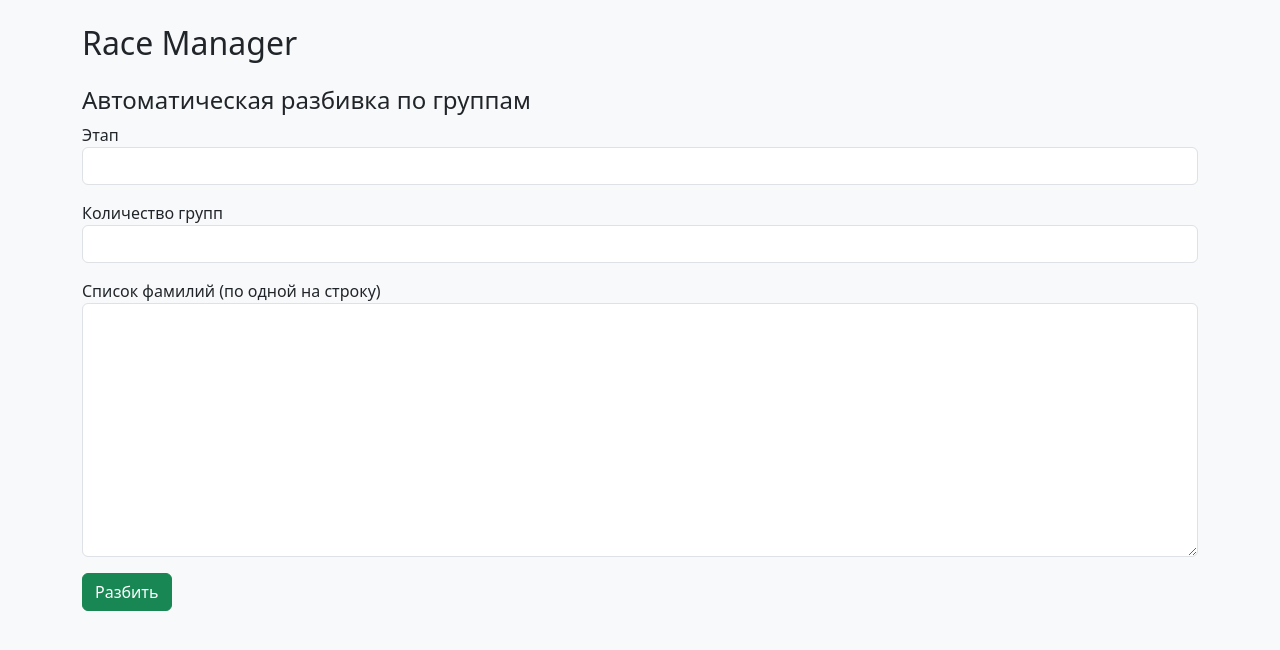
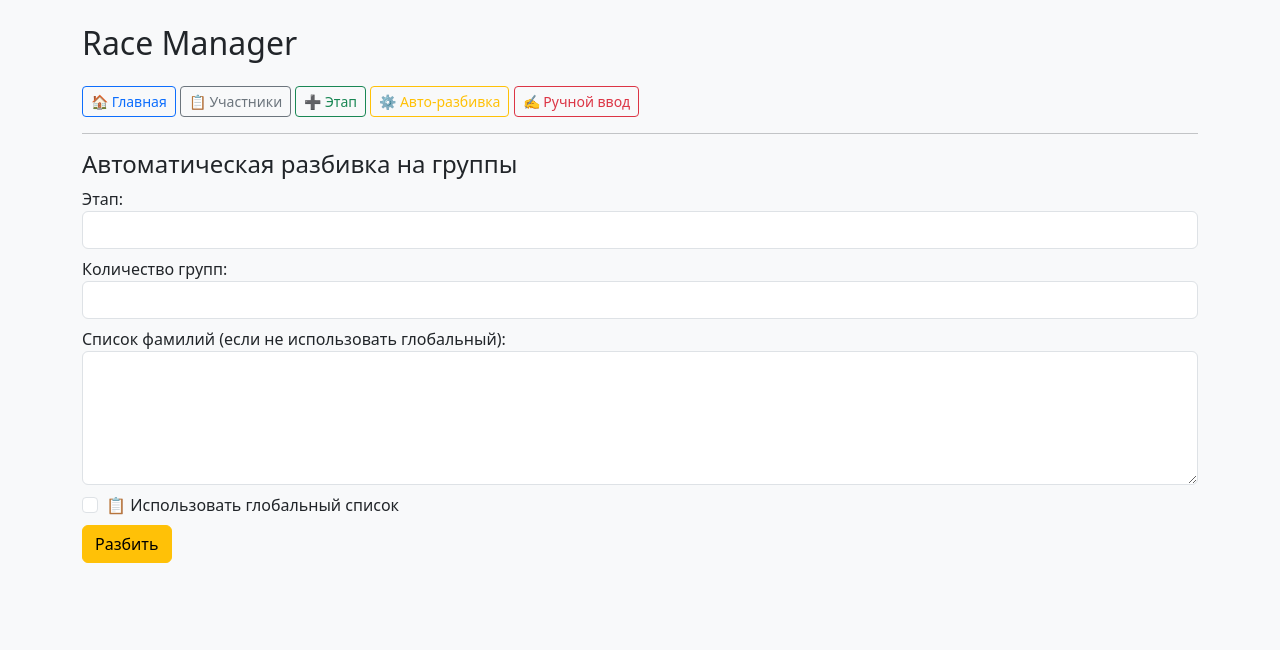
Before and after one commit to V77K/2G.sprint.weekend, a Flask app: page /auto_assign in a window 1280 px wide. Shown: the top 650 px of the page. Run offline with Flask 3, Linux system fonts and the light colour scheme; lists and menus that the app fills with data are empty.

Commit message:
Add files via upload

```diff
--- a/app.py
+++ b/app.py
@@ -6,6 +6,7 @@ import random
 
 app = Flask(__name__)
 DATA_FILE = 'data.json'
+PARTICIPANT_FILE = 'participants.json'
 
 def load_data():
     if not os.path.exists(DATA_FILE):
@@ -16,6 +17,16 @@ def load_data():
 def save_data(data):
     with open(DATA_FILE, 'w', encoding='utf-8') as f:
         json.dump(data, f, ensure_ascii=False, indent=2)
+
+def load_participants():
+    if not os.path.exists(PARTICIPANT_FILE):
+        return []
+    with open(PARTICIPANT_FILE, 'r', encoding='utf-8') as f:
+        return json.load(f)
+
+def save_participants(participants):
+    with open(PARTICIPANT_FILE, 'w', encoding='utf-8') as f:
+        json.dump(participants, f, ensure_ascii=False, indent=2)
 
 def get_used_numbers_for_participant(data, participant):
     used = set()
@@ -36,7 +47,17 @@ def get_next_free_number(data, group_participants, participant):
 @app.route('/')
 def index():
     data = load_data()
-    return render_template('index.html', stages=data.keys())
+    return render_template('index.html', data=data)
+
+@app.route('/participants', methods=['GET', 'POST'])
+def participants():
+    if request.method == 'POST':
+        raw = request.form['participants']
+        participants = [p.strip() for p in raw.strip().split('\n') if p.strip()]
+        save_participants(participants)
+        return redirect('/')
+    current = load_participants()
+    return render_template('participants.html', participants=current)
 
 @app.route('/create_stage', methods=['GET', 'POST'])
 def create_stage():
@@ -51,10 +72,14 @@ def create_stage():
 
 @app.route('/auto_assign', methods=['GET', 'POST'])
 def auto_assign():
+    participants_list = load_participants()
     if request.method == 'POST':
         stage = request.form['stage']
         group_count = int(request.form['groups'])
-        names = request.form['names'].strip().split('\n')
+        if 'use_global' in request.form:
+            names = participants_list
+        else:
+            names = request.form['names'].strip().split('\n')
         random.shuffle(names)
 
         data = load_data()
@@ -80,10 +105,11 @@ def auto_assign():
 
 @app.route('/manual_assign', methods=['GET', 'POST'])
 def manual_assign():
+    participants_list = load_participants()
     if request.method == 'POST':
         stage = request.form['stage']
         group = request.form['group']
-        participants = [p.strip() for p in request.form['participants'].split('\n') if p.strip()]
+        selected = request.form.getlist('participants')
 
         data = load_data()
         if stage not in data:
@@ -91,16 +117,11 @@ def manual_assign():
         if group not in data[stage]:
             data[stage][group] = {}
 
-        for participant in participants:
+        for participant in selected:
             number = get_next_free_number(data, data[stage][group], participant)
             data[stage][group][participant] = number
 
         save_data(data)
         return redirect('/')
     data = load_data()
-    return render_template('manual_assign.html', stages=data.keys())
-
-@app.route('/history')
-def history():
-    data = load_data()
-    return render_template('history.html', data=data)
+    return render_template('manual_assign.html', stages=data.keys(), participants=participants_list)
--- a/templates/auto_assign.html
+++ b/templates/auto_assign.html
@@ -1,24 +1,28 @@
 
 {% extends "layout.html" %}
 {% block content %}
-<h4>Автоматическая разбивка по группам</h4>
+<h4>Автоматическая разбивка на группы</h4>
 <form method="post">
-  <div class="mb-3">
-    <label>Этап</label>
+  <div class="mb-2">
+    <label>Этап:</label>
     <select name="stage" class="form-control">
       {% for s in stages %}
         <option value="{{s}}">{{s}}</option>
       {% endfor %}
     </select>
   </div>
-  <div class="mb-3">
-    <label>Количество групп</label>
-    <input type="number" name="groups" class="form-control" required>
+  <div class="mb-2">
+    <label>Количество групп:</label>
+    <input name="groups" type="number" class="form-control">
   </div>
-  <div class="mb-3">
-    <label>Список фамилий (по одной на строку)</label>
-    <textarea name="names" class="form-control" rows="10"></textarea>
+  <div class="mb-2">
+    <label>Список фамилий (если не использовать глобальный):</label>
+    <textarea name="names" class="form-control" rows="5"></textarea>
   </div>
-  <button type="submit" class="btn btn-success">Разбить</button>
+  <div class="form-check mb-2">
+    <input type="checkbox" name="use_global" class="form-check-input" id="use_global">
+    <label for="use_global" class="form-check-label">📋 Использовать глобальный список</label>
+  </div>
+  <button class="btn btn-warning">Разбить</button>
 </form>
 {% endblock %}
--- a/templates/layout.html
+++ b/templates/layout.html
@@ -8,6 +8,12 @@
 <body class="bg-light p-4">
   <div class="container">
     <h2 class="mb-4">Race Manager</h2>
+    <a href="/" class="btn btn-outline-primary btn-sm">🏠 Главная</a>
+    <a href="/participants" class="btn btn-outline-secondary btn-sm">📋 Участники</a>
+    <a href="/create_stage" class="btn btn-outline-success btn-sm">➕ Этап</a>
+    <a href="/auto_assign" class="btn btn-outline-warning btn-sm">⚙️ Авто-разбивка</a>
+    <a href="/manual_assign" class="btn btn-outline-danger btn-sm">✍️ Ручной ввод</a>
+    <hr>
     {% block content %}{% endblock %}
   </div>
 </body>
```
Also changed, not shown: templates/create_stage.html (+2 -5 lines), templates/index.html (+11 -13 lines), templates/manual_assign.html (+13 -9 lines), templates/participants.html (added, +9 -0 lines).
